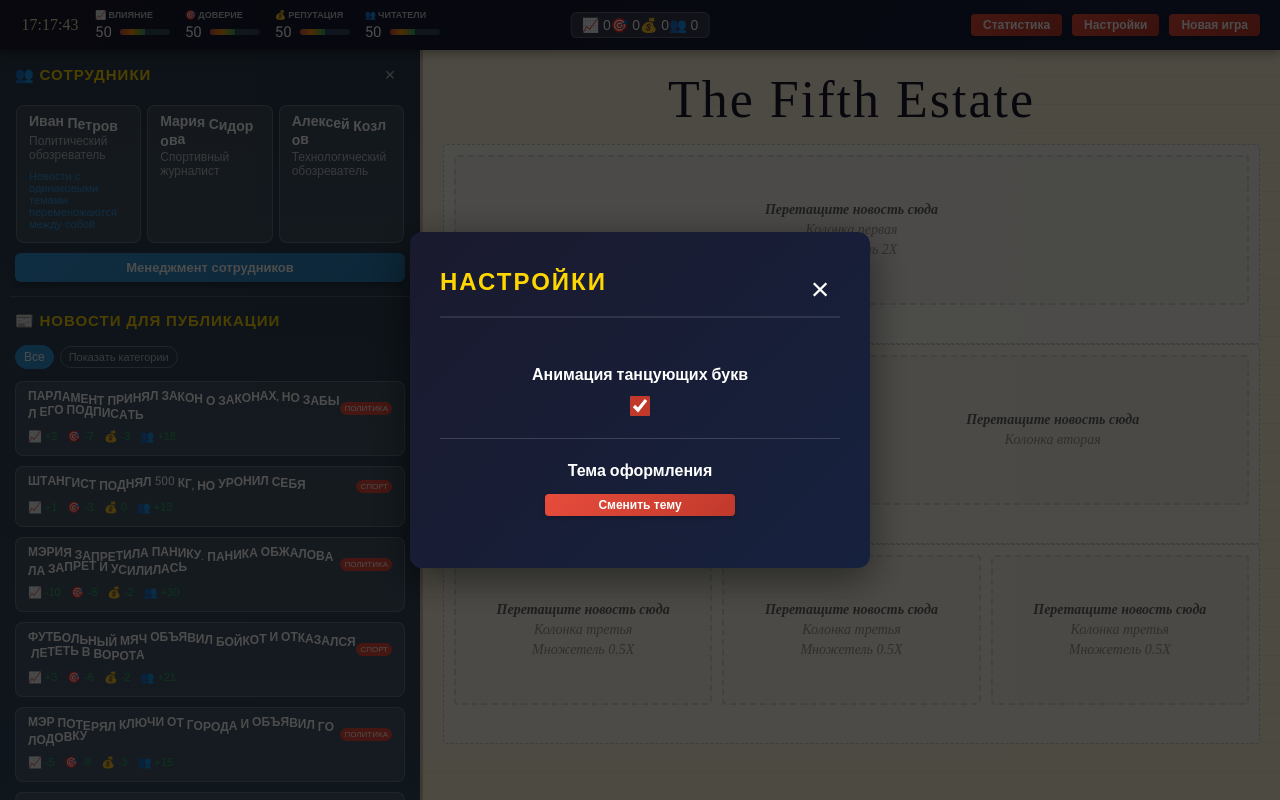
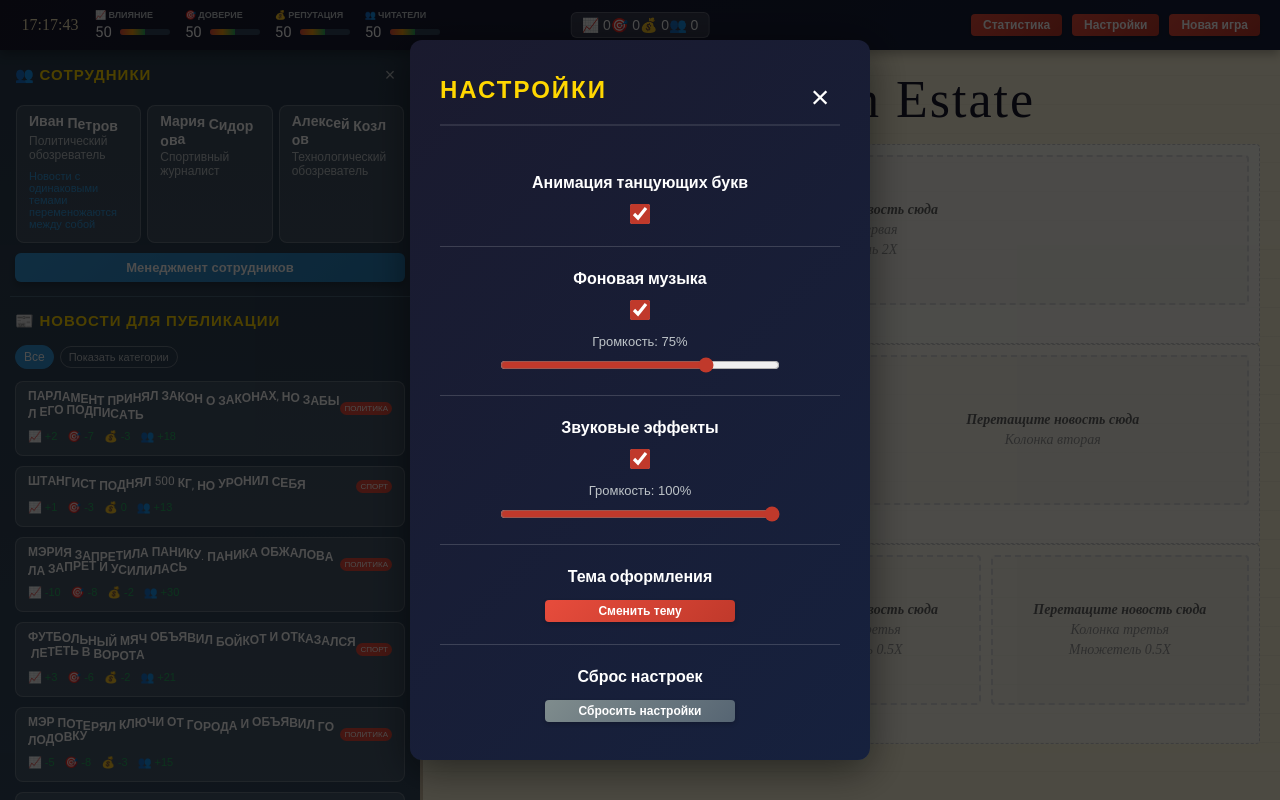
Before and after one commit to rvllvd/the_fifth_estate, a React (Vite) app: page / in a window 1280 px wide. Both pictures are taken after a click on the button "Настройки". Built offline with nearby package versions, Linux system fonts and the light colour scheme; a web font is replaced by a local one.

Commit message:
new settings

```diff
--- a/src/App.tsx
+++ b/src/App.tsx
@@ -17,26 +17,56 @@ import { useGameStore, selectCanPublish } from "./store/gameStore";
 import SettingsModal from "./components/SettingsModal";
 import { getDefeatDescriptions } from "./constants/stats";
 import StatisticsModal from "./components/StatisticsModal";
+import { setSoundEffectsSettings } from "./utils/sounds";
 
 export default function App() {
-  useBackgroundMusic("/assets/sounds/city-noise.mp3", 0.75);
-
   const [modalResult, setModalResult] = useState<Metrics | null>(null);
   const [showJournalistsModal, setShowJournalistsModal] = useState(false);
   const [showAlertModal, setShowAlertModal] = useState(false);
   const [showSettingsModal, setShowSettingsModal] = useState(false);
   const [showStatisticsModal, setShowStatisticsModal] = useState(false);
+  const [musicEnabled, setMusicEnabled] = useState(
+    () => localStorage.getItem("backgroundMusicEnabled") !== "false",
+  );
+  const [musicVolume, setMusicVolume] = useState(() => {
+    const stored = Number(localStorage.getItem("backgroundMusicVolume"));
+    return Number.isFinite(stored) && localStorage.getItem("backgroundMusicVolume") !== null
+      ? Math.max(0, Math.min(1, stored))
+      : 0.75;
+  });
+  const [soundEffectsEnabled, setSoundEffectsEnabled] = useState(
+    () => localStorage.getItem("soundEffectsEnabled") !== "false",
+  );
+  const [soundEffectsVolume, setSoundEffectsVolume] = useState(() => {
+    const stored = Number(localStorage.getItem("soundEffectsVolume"));
+    return Number.isFinite(stored) && localStorage.getItem("soundEffectsVolume") !== null
+      ? Math.max(0, Math.min(1, stored))
+      : 1;
+  });
+  const [animationEnabled, setAnimationEnabled] = useState(
+    () => localStorage.getItem("animationEnabled") !== "false",
+  );
 
-  const openSettings = () => {
-    // alert('Settings opened');
-    console.log("openSettings called");
-    setShowSettingsModal(true);
-  };
-  const closeSettings = () => setShowSettingsModal(false);
   const [isDark, setIsDark] = useState<boolean>(() => {
     const saved = localStorage.getItem("theme");
     return saved === "dark";
   });
+
+  useBackgroundMusic(
+    "/assets/sounds/city-noise.mp3",
+    musicVolume,
+    musicEnabled,
+  );
+
+  const openSettings = () => setShowSettingsModal(true);
+  const closeSettings = () => setShowSettingsModal(false);
+
+  useEffect(() => {
+    setSoundEffectsSettings(soundEffectsEnabled, soundEffectsVolume);
+    localStorage.setItem("soundEffectsEnabled", String(soundEffectsEnabled));
+    localStorage.setItem("soundEffectsVolume", String(soundEffectsVolume));
+  }, [soundEffectsEnabled, soundEffectsVolume]);
+
   // toggle theme handler
   const toggleTheme = () => {
     setIsDark((prev) => !prev);
@@ -54,11 +84,9 @@ export default function App() {
   }, [isDark]);
 
   useEffect(() => {
-    document.body.classList.toggle(
-      "animations-disabled",
-      localStorage.getItem("animationEnabled") === "false",
-    );
-  }, []);
+    document.body.classList.toggle("animations-disabled", !animationEnabled);
+    localStorage.setItem("animationEnabled", String(animationEnabled));
+  }, [animationEnabled]);
 
   // читаем
   //   // const turn = useGameStore((s) => s.turn);
@@ -128,7 +156,57 @@ export default function App() {
     [placedNews, journalists],
   );
 
-  const handleNewGame = () => newGame();
+  const handleNewGame = () => {
+    if (window.confirm("Начать новую игру? Текущий прогресс будет потерян.")) {
+      newGame();
+    }
+  };
+
+  const toggleAnimation = () => setAnimationEnabled((enabled) => !enabled);
+
+  const toggleMusic = () => {
+    setMusicEnabled((enabled) => {
+      const next = !enabled;
+      localStorage.setItem("backgroundMusicEnabled", String(next));
+      return next;
+    });
+  };
+
+  const updateMusicVolume = (volume: number) => {
+    setMusicVolume(volume);
+    localStorage.setItem("backgroundMusicVolume", String(volume));
+  };
+
+  const toggleSoundEffects = () => {
+    setSoundEffectsEnabled((enabled) => {
+      const next = !enabled;
+      setSoundEffectsSettings(next, soundEffectsVolume);
+      localStorage.setItem("soundEffectsEnabled", String(next));
+      return next;
+    });
+  };
+
+  const updateSoundEffectsVolume = (volume: number) => {
+    setSoundEffectsVolume(volume);
+    setSoundEffectsSettings(soundEffectsEnabled, volume);
+    localStorage.setItem("soundEffectsVolume", String(volume));
+  };
+
+  const resetSettings = () => {
+    setMusicEnabled(true);
+    setMusicVolume(0.75);
+    setSoundEffectsEnabled(true);
+    setSoundEffectsVolume(1);
+    setAnimationEnabled(true);
+    setIsDark(false);
+    localStorage.setItem("backgroundMusicEnabled", "true");
+    localStorage.setItem("backgroundMusicVolume", "0.75");
+    localStorage.setItem("soundEffectsEnabled", "true");
+    localStorage.setItem("soundEffectsVolume", "1");
+    localStorage.setItem("animationEnabled", "true");
+    localStorage.setItem("theme", "light");
+    document.body.classList.remove("animations-disabled", "dark-theme");
+  };
 
   const handleRemovePlaced = (newsId: string) => {
     removePlaced(newsId);
@@ -211,7 +289,22 @@ export default function App() {
       )}
 
       {showSettingsModal && (
-        <SettingsModal visible={showSettingsModal} onClose={closeSettings} onToggleTheme={toggleTheme} />
+        <SettingsModal
+          visible={showSettingsModal}
+          onClose={closeSettings}
+          onToggleTheme={toggleTheme}
+          animationEnabled={animationEnabled}
+          onToggleAnimation={toggleAnimation}
+          musicEnabled={musicEnabled}
+          musicVolume={musicVolume}
+          onToggleMusic={toggleMusic}
+          onMusicVolumeChange={updateMusicVolume}
+          soundEffectsEnabled={soundEffectsEnabled}
+          soundEffectsVolume={soundEffectsVolume}
+          onToggleSoundEffects={toggleSoundEffects}
+          onSoundEffectsVolumeChange={updateSoundEffectsVolume}
+          onResetSettings={resetSettings}
+        />
       )}
 
       {showStatisticsModal && (
--- a/src/components/SettingsModal.tsx
+++ b/src/components/SettingsModal.tsx
@@ -1,23 +1,36 @@
-import { useState } from 'react';
-
 type Props = {
   visible: boolean;
   onClose: () => void;
   onToggleTheme: () => void;
+  animationEnabled: boolean;
+  onToggleAnimation: () => void;
+  musicEnabled: boolean;
+  musicVolume: number;
+  onToggleMusic: () => void;
+  onMusicVolumeChange: (volume: number) => void;
+  soundEffectsEnabled: boolean;
+  soundEffectsVolume: number;
+  onToggleSoundEffects: () => void;
+  onSoundEffectsVolumeChange: (volume: number) => void;
+  onResetSettings: () => void;
 };
 
-export default function SettingsModal({ visible, onClose, onToggleTheme }: Props) {
-  const [enabled, setEnabled] = useState(
-    () => localStorage.getItem('animationEnabled') !== 'false',
-  );
-
-  const toggle = () => {
-    const newVal = !enabled;
-    setEnabled(newVal);
-    localStorage.setItem('animationEnabled', newVal ? 'true' : 'false');
-    document.body.classList.toggle('animations-disabled', !newVal);
-  };
-
+export default function SettingsModal({
+  visible,
+  onClose,
+  onToggleTheme,
+  animationEnabled,
+  onToggleAnimation,
+  musicEnabled,
+  musicVolume,
+  onToggleMusic,
+  onMusicVolumeChange,
+  soundEffectsEnabled,
+  soundEffectsVolume,
+  onToggleSoundEffects,
+  onSoundEffectsVolumeChange,
+  onResetSettings,
+}: Props) {
   if (!visible) return null;
 
   return (
@@ -43,7 +56,63 @@ export default function SettingsModal({ visible, onClose, onToggleTheme }: Props
           <div className="settings-option">
             <label className="settings-animation-control">
               <span>Анимация танцующих букв</span>
-              <input type="checkbox" checked={enabled} onChange={toggle} />
+              <input
+                type="checkbox"
+                checked={animationEnabled}
+                onChange={onToggleAnimation}
+              />
+            </label>
+          </div>
+          <div className="settings-option">
+            <label className="settings-animation-control">
+              <span>Фоновая музыка</span>
+              <input
+                type="checkbox"
+                checked={musicEnabled}
+                onChange={onToggleMusic}
+              />
+            </label>
+            <label className="settings-volume-control">
+              <span>Громкость: {Math.round(musicVolume * 100)}%</span>
+              <input
+                type="range"
+                min="0"
+                max="1"
+                step="0.01"
+                value={musicVolume}
+                onChange={(event) =>
+                  onMusicVolumeChange(Number(event.currentTarget.value))
+                }
+                disabled={!musicEnabled}
+                aria-label="Громкость фоновой музыки"
+              />
+            </label>
+          </div>
+          <div className="settings-option">
+            <label className="settings-animation-control">
+              <span>Звуковые эффекты</span>
+              <input
+                type="checkbox"
+                checked={soundEffectsEnabled}
+                onChange={onToggleSoundEffects}
+              />
+            </label>
+            <label className="settings-volume-control">
+              <span>Громкость: {Math.round(soundEffectsVolume * 100)}%</span>
+              <input
+                type="range"
+                min="0"
+                max="1"
+                step="0.01"
+                value={soundEffectsVolume}
+                onChange={(event) =>
+                  onSoundEffectsVolumeChange(
+                    Number(event.currentTarget.value),
+                  )
+                }
+                disabled={!soundEffectsEnabled}
+                aria-label="Громкость звуковых эффектов"
+              />
             </label>
           </div>
           <div className="settings-option">
@@ -56,6 +125,16 @@ export default function SettingsModal({ visible, onClose, onToggleTheme }: Props
               Сменить тему
             </button>
           </div>
+          <div className="settings-option">
+            <span className="settings-option-title">Сброс настроек</span>
+            <button
+              className="settings-reset-btn right-btn"
+              type="button"
+              onClick={onResetSettings}
+            >
+              Сбросить настройки
+            </button>
+          </div>
         </section>
       </div>
     </div>
--- a/src/styles/modals.css
+++ b/src/styles/modals.css
@@ -220,8 +220,38 @@
   cursor: pointer;
 }
 
+.settings-volume-control {
+  display: flex;
+  flex-direction: column;
+  align-items: center;
+  gap: 8px;
+  width: min(280px, 100%);
+  color: #bdc3c7;
+  font-size: 13px;
+}
+
+.settings-volume-control input {
+  width: 100%;
+  accent-color: #c0392b;
+  cursor: pointer;
+}
+
+.settings-volume-control input:disabled {
+  cursor: not-allowed;
+  opacity: 0.45;
+}
+
 .settings-theme-btn {
   min-width: 190px;
+}
+
+.settings-reset-btn {
+  min-width: 190px;
+  background: linear-gradient(135deg, #7f8c8d 0%, #566573 100%);
+}
+
+.settings-reset-btn:hover {
+  background: linear-gradient(135deg, #95a5a6 0%, #687b7c 100%);
 }
 
 .statistics-modal-content {
--- a/src/styles/themes/dark.css
+++ b/src/styles/themes/dark.css
@@ -422,6 +422,25 @@
   accent-color: #c9a227;
 }
 
+.dark-theme .settings-volume-control {
+  color: #a89070;
+}
+
+.dark-theme .settings-volume-control input {
+  accent-color: #c9a227;
+}
+
+.dark-theme .settings-reset-btn {
+  background: linear-gradient(180deg, #4a3525 0%, #2d1f15 100%);
+  border: 2px solid #5c4033;
+  color: #d4c4a8;
+}
+
+.dark-theme .settings-reset-btn:hover {
+  background: linear-gradient(180deg, #5c4033 0%, #3d2817 100%);
+  border-color: #c9a227;
+}
+
 .dark-theme .publication-entry {
   border-color: #5c4033;
   background: rgba(26, 18, 12, 0.45);
--- a/src/utils/sounds.ts
+++ b/src/utils/sounds.ts
@@ -1,4 +1,11 @@
 const sounds: Record<string, HTMLAudioElement> = {};
+let soundEffectsEnabled = true;
+let soundEffectsVolume = 1;
+
+export function setSoundEffectsSettings(enabled: boolean, volume: number): void {
+  soundEffectsEnabled = enabled;
+  soundEffectsVolume = Math.max(0, Math.min(1, volume));
+}
 
 export function preloadSound(src: string, volume = 0.3): HTMLAudioElement {
   if (!sounds[src]) {
@@ -11,7 +18,9 @@ export function preloadSound(src: string, volume = 0.3): HTMLAudioElement {
 }
 
 export function playSound(src: string, volume = 0.3): void {
+  if (!soundEffectsEnabled || soundEffectsVolume === 0) return;
   const audio = preloadSound(src, volume);
+  audio.volume = Math.max(0, Math.min(1, volume * soundEffectsVolume));
   audio.currentTime = 0;
   audio.play().catch(() => {});
 }
```
Also changed, not shown: src/hooks/useBackgroundMusic.ts (+30 -15 lines).
